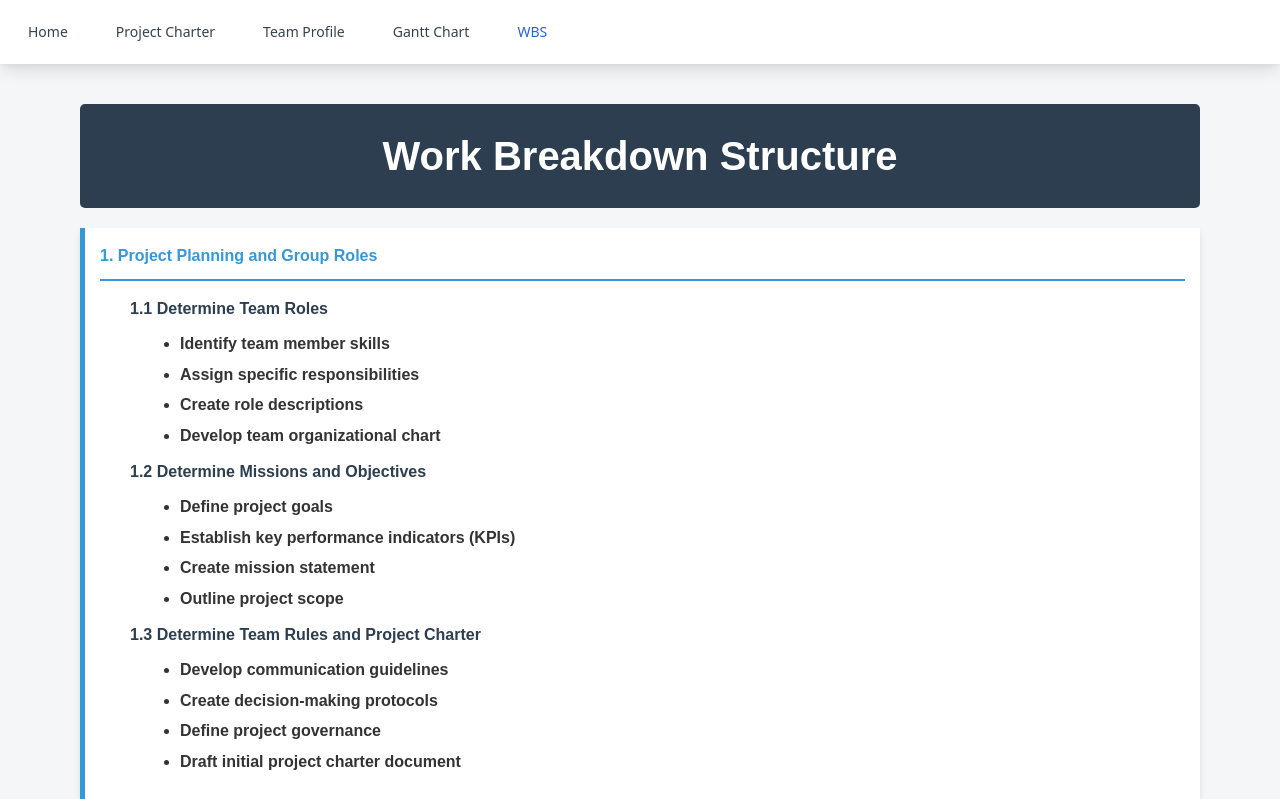
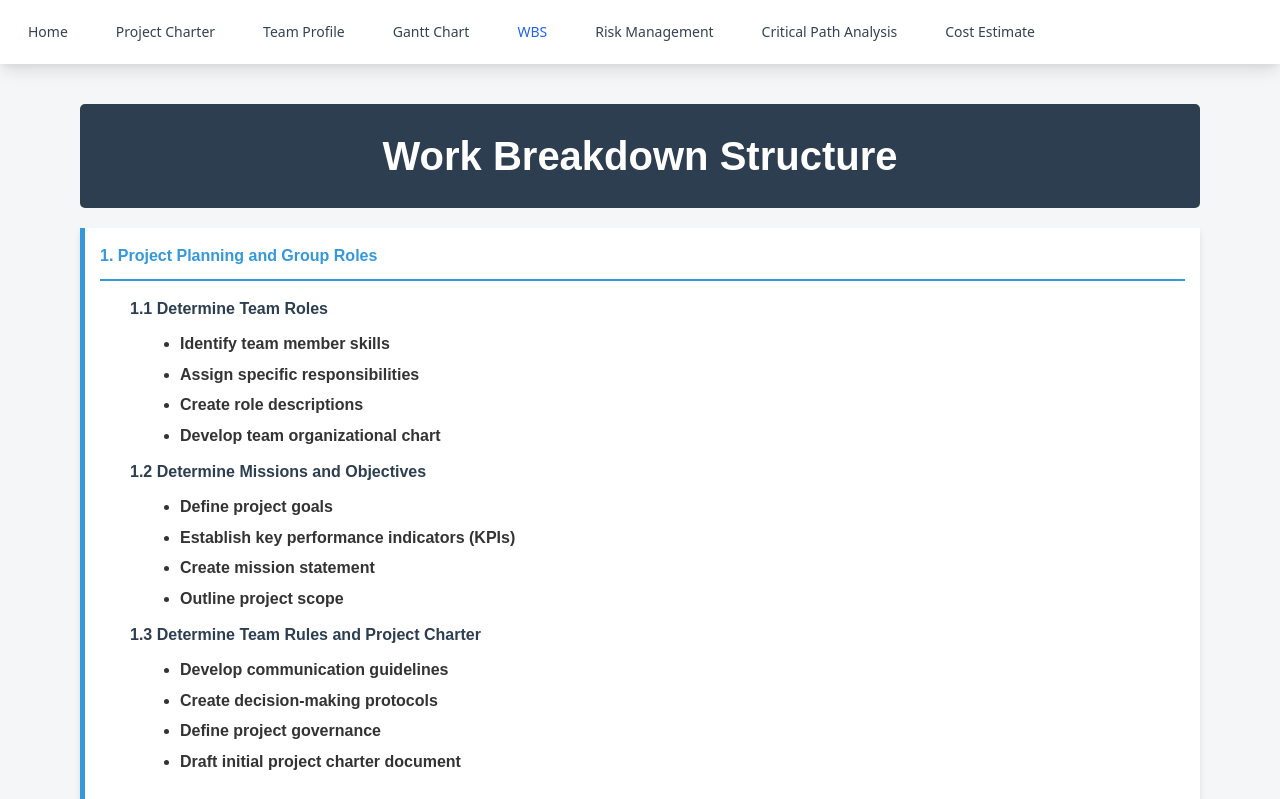
Before and after one commit to andrewmargolin3/PMODashboard, a Flask app: page /wbs in a window 1280 px wide. Shown: the top 799 px of the page. Run offline with Flask 3, Linux system fonts and the light colour scheme.

Commit message:
Update WBS.html
Added nav to other pages on nav bar

```diff
--- a/templates/WBS.html
+++ b/templates/WBS.html
@@ -15,6 +15,9 @@
                         <a href="/team-profile" class="text-gray-700 hover:text-blue-600 px-3 py-2 rounded-md text-sm font-medium">Team Profile</a>
                         <a href="/gantt-chart" class="text-gray-700 hover:text-blue-600 px-3 py-2 rounded-md text-sm font-medium">Gantt Chart</a>
                         <a href="/wbs" class="text-blue-600 px-3 py-2 rounded-md text-sm font-medium">WBS</a>
+                        <a href="/risk-management" class="text-gray-700 hover:text-blue-600 px-3 py-2 rounded-md text-sm font-medium">Risk Management</a>
+                        <a href="/critical-path-analysis" class="text-gray-700 hover:text-blue-600 px-3 py-2 rounded-md text-sm font-medium">Critical Path Analysis</a>
+                        <a href="/cost-estimate" class="text-gray-700 hover:text-blue-600 px-3 py-2 rounded-md text-sm font-medium">Cost Estimate</a>
                     </div>
                 </div>
             </div>
```
